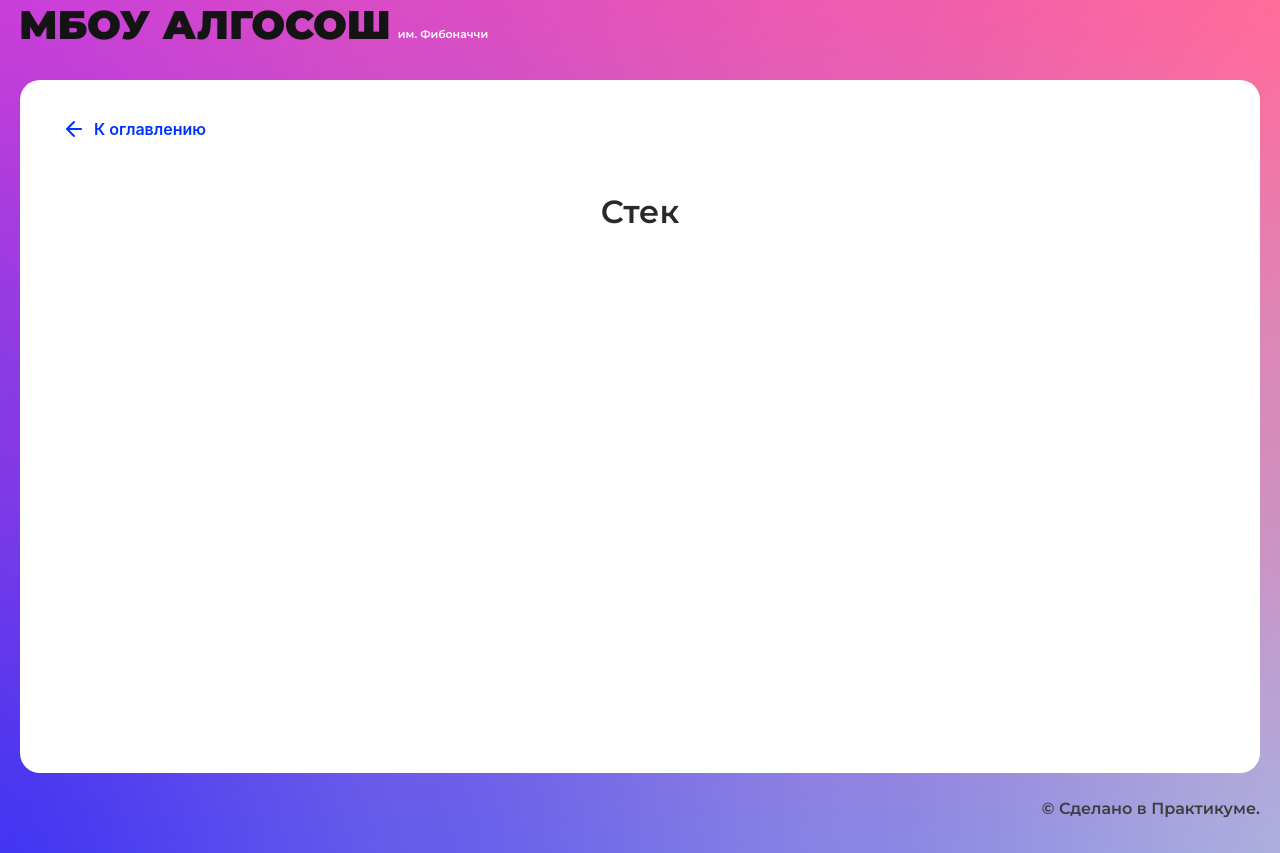
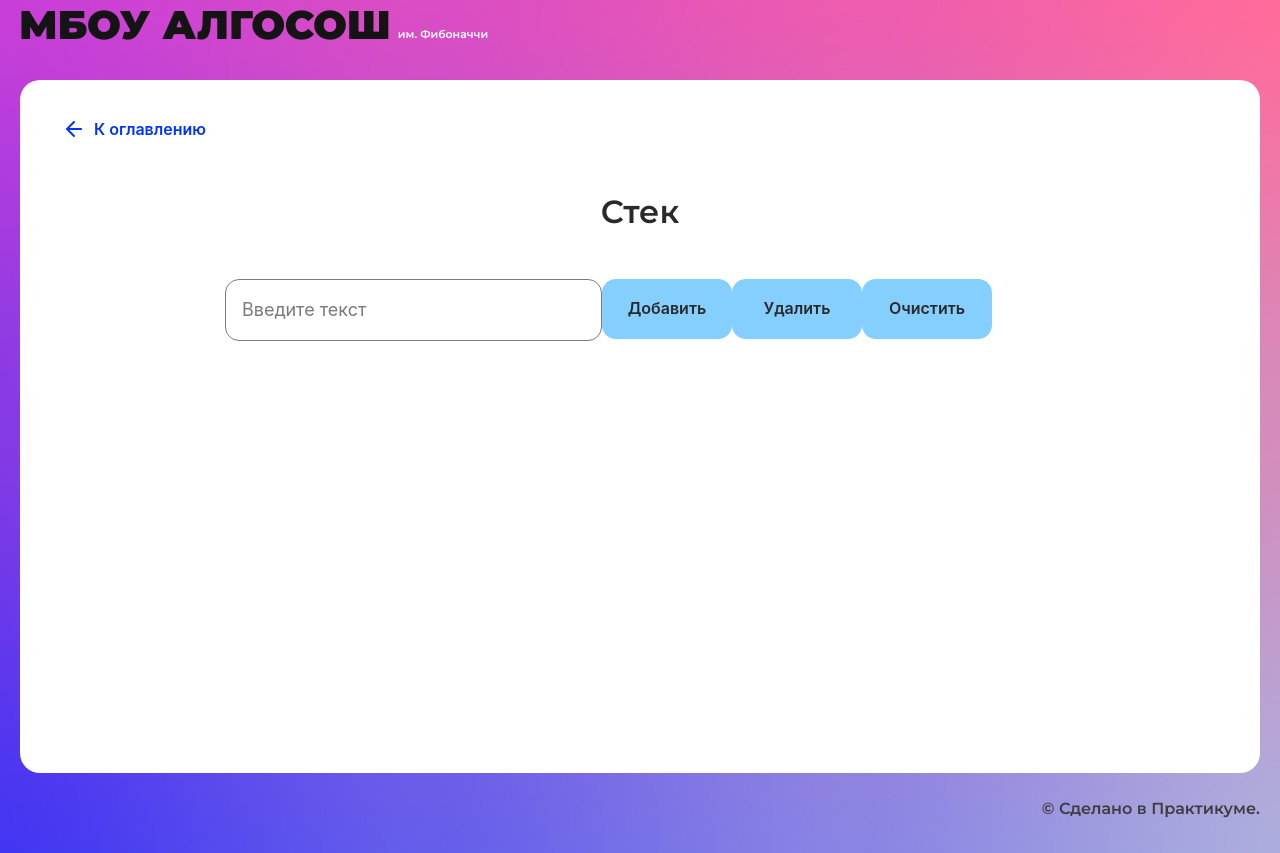
Before and after one commit to Daniel-il/algososh-student-project, a React (Create React App) app: page /stack in a window 1280 px wide. Built offline with nearby package versions, Linux system fonts and the light colour scheme.

Commit message:
added functional of stack

```diff
--- a/src/components/fibonacci-page/fibonacci-page.tsx
+++ b/src/components/fibonacci-page/fibonacci-page.tsx
@@ -1,4 +1,10 @@
-import React, { FC, FormEvent, FormEventHandler, useState } from "react";
+import React, {
+  FC,
+  FormEvent,
+  FormEventHandler,
+  useEffect,
+  useState,
+} from "react";
 import { AlgorithmContainer } from "../algorithm-container/algorithm-container";
 import { Balloon } from "../balloon/balloon";
 import { Button } from "../ui/button/button";
@@ -8,8 +14,8 @@ import { SolutionLayout } from "../ui/solution-layout/solution-layout";
 import styles from "./fibonacci-page.module.css";
 export const FibonacciPage: FC = () => {
   const MAX_FIBONACCI_INDEX = 19;
-  const [loading, setLoading] = useState<boolean>();
-  const [input, setInput] = useState(0);
+  const [loading, setLoading] = useState<boolean>(false);
+  const [input, setInput] = useState<number>();
   const [fibonacciNumbers, setFibonacciNumbers] = useState<number[]>([]);
 
   const handleInput = (event: React.ChangeEvent<HTMLInputElement>) => {
@@ -17,12 +23,14 @@ export const FibonacciPage: FC = () => {
     setInput(value);
   };
   const handleSubmit = (e: FormEvent) => {
+    e.preventDefault();
     setFibonacciNumbers([]);
-    e.preventDefault();
     calculateFibonacciSequence();
   };
-  const calculateFibonacciSequence = () => {
-    console.log(loading);
+  const calculateFibonacciSequence = async () => {
+    setLoading(true);
+    setFibonacciNumbers([]);
+    await new Promise((resolve) => setTimeout(resolve, 0));
     let fibonacciNumbers = [1, 1];
     for (let i = 2; i < input; i++) {
       fibonacciNumbers.push(fibonacciNumbers[i - 1] + fibonacciNumbers[i - 2]);
@@ -34,18 +42,20 @@ export const FibonacciPage: FC = () => {
     <SolutionLayout title="Последовательность Фибоначчи">
       <form onSubmit={handleSubmit} className={styles.container}>
         <Input
-          maxLength={11}
+          maxLength={2}
           extraClass={styles.input}
           value={input}
           onChange={handleInput}
+          type="number"
           min={1}
           max={19}
           isLimitText={true}
         />
         <Button
           text="Рассчитать"
-          onClick={calculateFibonacciSequence}
+
           isLoader={loading}
+          type='submit'
         />
       </form>
       <AlgorithmContainer>
--- /dev/null
+++ b/src/components/queue-page/queue-page-class.ts
@@ -0,0 +1,6 @@
+import { ElementStates } from "../../types/element-states";
+import { TQueueItem } from "../../types/utils";
+
+export class QueueClass {
+
+  }
--- /dev/null
+++ b/src/components/queue-page/queue-page.module.css
@@ -0,0 +1,9 @@
+.form__container {
+    display: flex;
+    max-width: 830px;
+    width: 100%;
+    margin: 0 auto;
+}
+.input {
+    max-width: 377px;
+}
--- a/src/components/queue-page/queue-page.tsx
+++ b/src/components/queue-page/queue-page.tsx
@@ -1,10 +1,71 @@
-import React from "react";
+import React, { useState } from "react";
 import { SolutionLayout } from "../ui/solution-layout/solution-layout";
+import { TQueueItem } from "../../types/utils";
+import { Circle } from "../ui/circle/circle";
+import { ElementStates } from "../../types/element-states";
+import { Button } from "../ui/button/button";
+import { Input } from "../ui/input/input";
+import { AlgorithmContainer } from "../algorithm-container/algorithm-container";
+import styles from './queue-page.module.css'
+import { QueueClass } from "./queue-page-class";
 
 export const QueuePage: React.FC = () => {
+  const [inputValue, setInputValue] = useState("");
+  const [isLoading, setIsLoading] = useState(false);
+  const queueClass = new QueueClass(setInputValue, setIsLoading);
+  const [queue, setQueue] = useState<TQueueItem[]>(queueClass.getQueue());
+
+  const handleInputChange = (event: React.ChangeEvent<HTMLInputElement>) => {
+    setInputValue(event.target.value.slice(0, 4)); // Limit the input value to four characters
+  };
+
+  const enqueue = () => {
+    if (queue.length >= 7) return; // Limit the queue size to 7 elements
+    const newItem: TQueueItem = {
+      value: inputValue,
+      color: ElementStates.Changing,
+    };
+    queueClass.enqueue(newItem);
+    setQueue(queueClass.getQueue());
+    setInputValue("");
+  };
+
+  const dequeue = () => {
+    queueClass.dequeue();
+    setQueue(queueClass.getQueue());
+  };
+
+  const clearQueue = () => {
+    queueClass.clearQueue();
+    setQueue(queueClass.getQueue());
+  };
+
+
+
   return (
     <SolutionLayout title="Очередь">
-
+      <form className={styles.form__container}>
+        <Input
+          value={inputValue}
+          onChange={handleInputChange}
+          disabled={isLoading}
+          extraClass={styles.input}
+        />
+        <Button onClick={enqueue} disabled={isLoading} text='Добавить' />
+        <Button onClick={dequeue} disabled={isLoading} text='Удалить'/>
+        <Button onClick={clearQueue} disabled={isLoading} text='Очистить' />
+      </form>
+      <AlgorithmContainer>
+      {queue.length === 0 && <Circle letter="-" />}
+        {queue.map((item, index) => (
+          <Circle
+            key={index}
+            letter={item.value}
+            state={item.color}
+            isActive={index === 0}
+          />
+        ))}
+      </AlgorithmContainer>
     </SolutionLayout>
   );
 };
--- /dev/null
+++ b/src/components/stack-page/stack-class.ts
@@ -0,0 +1,22 @@
+export class Stack {
+  stack: string[];
+
+  constructor() {
+    this.stack = [];
+  }
+
+  push(value: string) {
+    this.stack.push(value);
+    return this.stack;
+  }
+
+  pop() {
+    this.stack.pop();
+    return this.stack;
+  }
+
+  clear() {
+    this.stack = [];
+    return this.stack;
+  }
+}
--- /dev/null
+++ b/src/components/stack-page/stack-page.module.css
@@ -0,0 +1,17 @@
+.form__container {
+  display: flex;
+  max-width: 830px;
+  width: 100%;
+  margin: 0 auto;
+}
+.input {
+  max-width: 377px;
+}
+.algorithm__container {
+  display: flex;
+  width: 100%;
+  max-width: 950px;
+  margin: 48px auto 0;
+  gap: 64px 12px;
+  flex-wrap: wrap;
+}
--- a/src/components/stack-page/stack-page.tsx
+++ b/src/components/stack-page/stack-page.tsx
@@ -1,10 +1,96 @@
-import React from "react";
+import React, { ChangeEvent, FormEvent, useEffect, useRef, useState } from "react";
 import { SolutionLayout } from "../ui/solution-layout/solution-layout";
+import { Button } from "../ui/button/button";
+import { Circle } from "../ui/circle/circle";
+import { Input } from "../ui/input/input";
+import styles from "./stack-page.module.css";
+import { AlgorithmContainer } from "../algorithm-container/algorithm-container";
+import { Stack } from "./stack-class";
+import { ElementStates } from "../../types/element-states";
 
 export const StackPage: React.FC = () => {
+  const [stack, setStack] = useState<Stack>()
+  useEffect(()=> {
+    setStack(new Stack())
+  }, [])
+  const [inputValue, setInputValue] = useState<string>("");
+
+  const handleAddClick = () => {
+    if (stack && stack.stack.length < 20) {
+      if (inputValue === "") {
+        return;
+      }
+      stack.stack.push(inputValue);
+      setInputValue("");
+    }
+  };
+  const handleDeleteClick = () => {
+    if (stack) {
+      const newStack = new Stack();
+      newStack.stack = [...stack.stack];
+      newStack.pop();
+      setStack(newStack);
+      setInputValue("");
+    }
+  };
+
+  const handleClearClick = () => {
+    if (stack) {
+      const newStack = new Stack();
+      setStack(newStack);
+      setInputValue("");
+    }
+  };
+
   return (
     <SolutionLayout title="Стек">
-
+      <div>
+        <div>
+          <form
+            className={styles.form__container}
+            onSubmit={(e: FormEvent) => {
+              e.preventDefault();
+              handleAddClick();
+            }}
+          >
+            <Input
+              type="text"
+              value={inputValue}
+              onChange={(e: ChangeEvent<HTMLInputElement>) =>
+                setInputValue(e.target.value)
+              }
+              maxLength={4}
+              extraClass={styles.input}
+            />
+            <Button
+              onClick={handleAddClick}
+              text="Добавить"
+              extraClass={styles.button}
+            />
+            <Button
+              onClick={handleDeleteClick}
+              text="Удалить"
+              extraClass={styles.button}
+            />
+            <Button
+              onClick={handleClearClick}
+              text="Очистить"
+              extraClass={styles.button}
+            />
+          </form>
+        </div>
+        <AlgorithmContainer extraClass={styles.algorithm__container}>
+          {stack && stack.stack.map((element, index) => (
+            <Circle
+              key={index}
+              letter={`${element}`}
+              index={index}
+              head={index === stack.stack.length - 1 ? 'top' : "" }
+              state={index === stack.stack.length - 1 ? ElementStates.Changing : ElementStates.Default}
+            />
+          ))}
+        </AlgorithmContainer>
+      </div>
     </SolutionLayout>
   );
 };
--- a/src/components/string/string.tsx
+++ b/src/components/string/string.tsx
@@ -5,26 +5,32 @@ import { Button } from "../ui/button/button";
 import styles from "./string.module.css";
 import { useState } from "react";
 import { Circle } from "../ui/circle/circle";
-import { ElementStates } from "../../types/element-states";
+
 import { DELAY_IN_MS } from "../../constants/delays";
 import { Balloon } from "../balloon/balloon";
 import { LettersStep } from "../../types/utils";
 import { getSteps } from "../../utils/utils";
+import { ElementStates } from "../../types/element-states";
+
 export const StringComponent: React.FC = () => {
   const [steps, setSteps] = useState<LettersStep[]>([]);
-  const [currentStep, setCurrentStep] = useState<LettersStep | null>(null);
+  const [currentStep, setCurrentStep] = useState<LettersStep | null>({
+    letters: [],
+    state: ElementStates.Default,
+  });
   const [stepsIndex, setStepsIndex] = useState<number>(0);
 
   useEffect(() => {
     if (steps.length === 0 || stepsIndex >= steps.length) {
       return;
     }
+    console.log(steps);
 
     setCurrentStep(steps[stepsIndex]);
 
     setTimeout(() => {
-      setStepsIndex(stepsIndex + 1);
-    }, 2000);
+      setStepsIndex((stepsIndex) => stepsIndex + 1);
+    }, 1000);
   }, [steps, stepsIndex]);
 
   const onLettersSubmit = (event: FormEvent<HTMLFormElement>) => {
@@ -57,19 +63,24 @@ export const StringComponent: React.FC = () => {
         {currentStep &&
           currentStep.letters.map((letter, index) => {
             let stateClass = "";
-            const stepIndex = currentStep.index;
-            if (stepIndex !== undefined) {
-              if (
-                index === stepIndex ||
-                index === currentStep.letters.length - stepIndex - 1
-              ) {
-                stateClass = currentStep.state ?? "";
-                console.log(stateClass);
-              }
+
+            if (
+              currentStep.state === ElementStates.Changing &&
+              currentStep.index !== undefined &&
+              (index === currentStep.index || index === currentStep.index + 1)
+            ) {
+              stateClass = ElementStates.Changing;
+            } else if (
+              currentStep.state === ElementStates.Modified &&
+              currentStep.swappedIndexes?.includes(index)
+            ) {
+              stateClass = ElementStates.Modified;
+            } else {
+              stateClass = ElementStates.Default;
             }
-
+            console.log(stateClass)
             return (
-              <Circle key={index} state={!currentStep ? 'default' : stateClass } letter={letter}></Circle>
+              <Circle key={index} state={stateClass} letter={letter}></Circle>
             );
           })}
       </div>
```
Also changed, not shown: src/types/utils.ts (+8 -0 lines), src/utils/utils.ts (+16 -5 lines).
